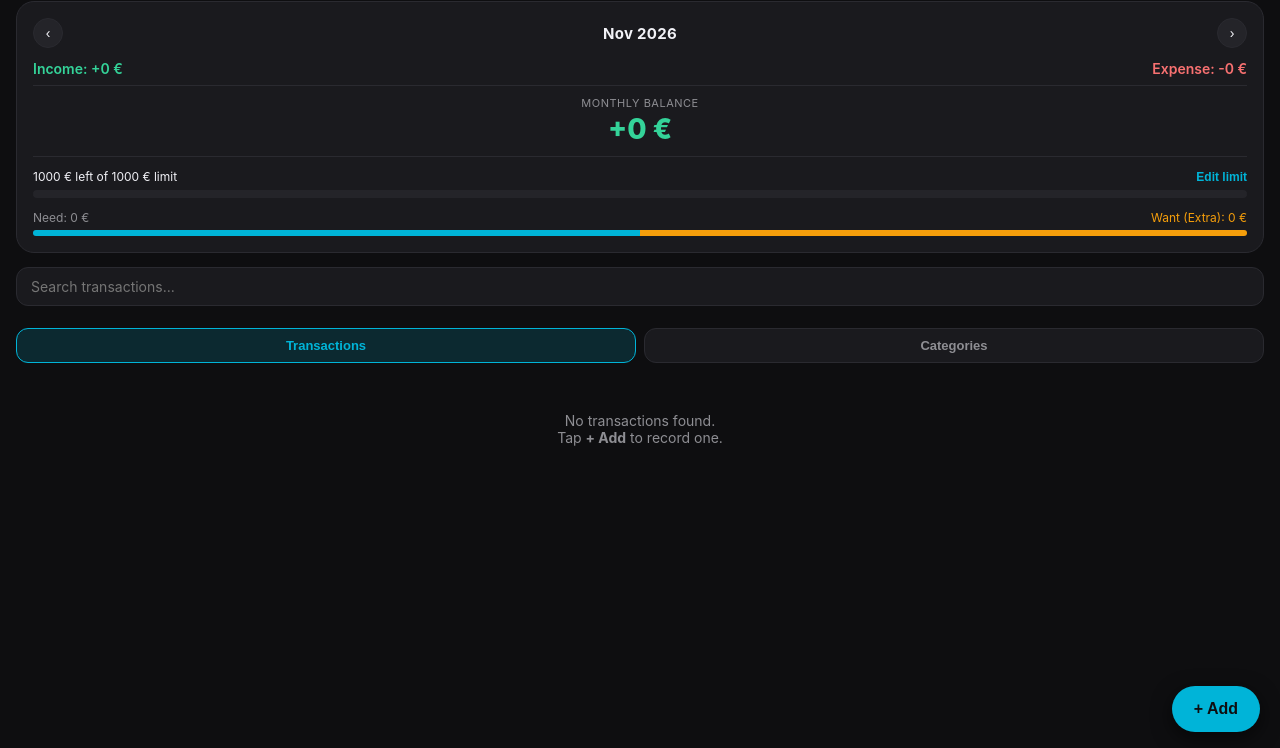
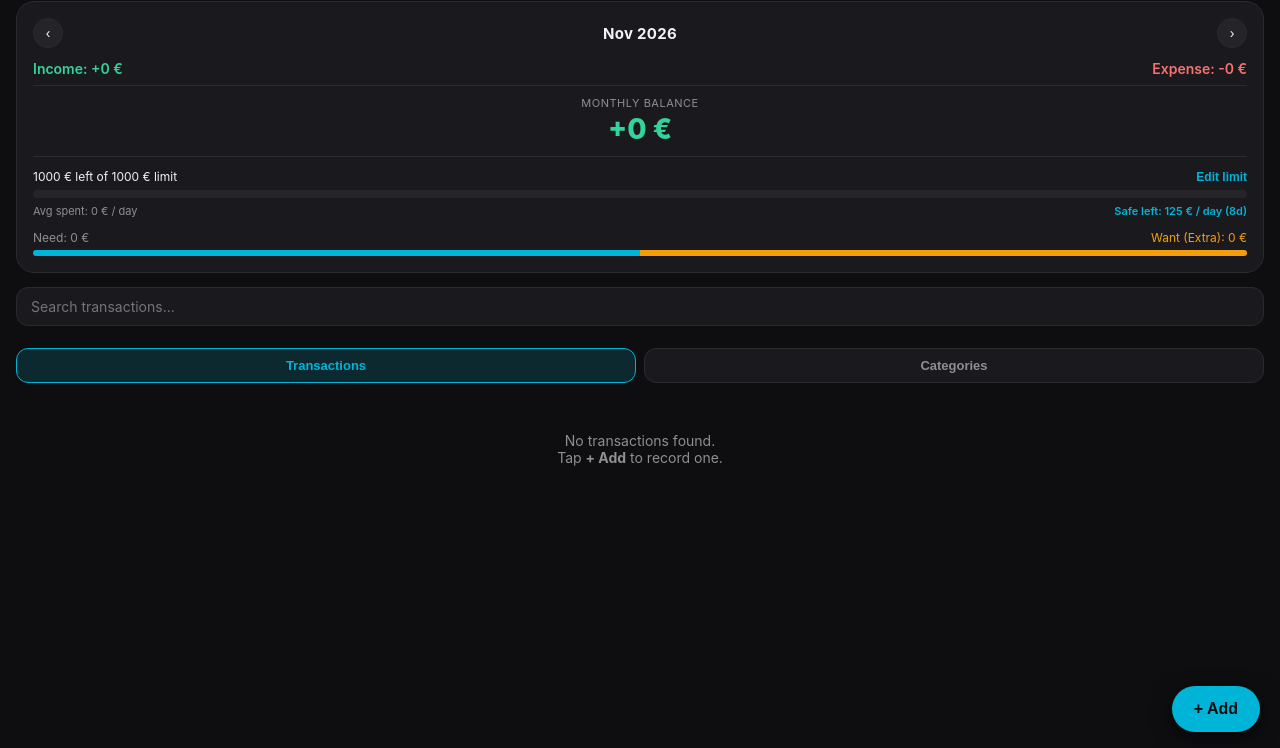
Before and after one commit to G4b3N21/Gaben-Wallet, a plain HTML site: page index.html in a window 1280 px wide. Shown: the part 52-800 px from the top of the page. Drawn offline with Linux system fonts and the light colour scheme.

Commit message:
Update index.html

```diff
--- a/index.html
+++ b/index.html
@@ -494,6 +494,10 @@
         <div class="bar-track">
             <div class="bar-fill" id="limitBar" style="width:0%;"></div>
         </div>
+        <div class="nw-row" id="dailyStatsRow" style="margin-top:-6px; margin-bottom:12px; font-size:11px;">
+            <span id="avgDailyText">Avg spent: 0 € / day</span>
+            <span id="safeDailyText" style="color:var(--accent); font-weight:600;">Safe left: 0 € / day</span>
+        </div>
 
         <div class="nw-row">
             <span id="needText">Need: 0 €</span>
@@ -706,6 +710,29 @@
                 limitText.innerText = `Over limit by ${fmtEur(Math.abs(left))}!`;
                 limitText.style.color = 'var(--expense)';
                 limitBar.style.backgroundColor = 'var(--expense)';
+            }
+
+            // Daily average & safe daily spend
+            const now = new Date();
+            const isCurrentMonth = (year === now.getFullYear() && month === now.getMonth());
+            const daysInMonth = new Date(year, month + 1, 0).getDate();
+            const daysPassed = isCurrentMonth ? now.getDate() : daysInMonth;
+            const daysLeft = isCurrentMonth ? Math.max(1, daysInMonth - now.getDate() + 1) : 0;
+
+            const avgPerDay = exp / Math.max(1, daysPassed);
+            document.getElementById('avgDailyText').innerText = `Avg spent: ${fmtEur(avgPerDay)} / day`;
+
+            const safeEl = document.getElementById('safeDailyText');
+            if (!isCurrentMonth) {
+                safeEl.innerText = `Month finished (${daysInMonth} days)`;
+                safeEl.style.color = 'var(--text-muted)';
+            } else if (left > 0) {
+                const safePerDay = left / daysLeft;
+                safeEl.innerText = `Safe left: ${fmtEur(safePerDay)} / day (${daysLeft}d)`;
+                safeEl.style.color = safePerDay < avgPerDay ? '#F59E0B' : 'var(--accent)';
+            } else {
+                safeEl.innerText = `Safe left: 0 € / day`;
+                safeEl.style.color = 'var(--expense)';
             }
 
             document.getElementById('needText').innerText = `Need: ${fmtEur(needTotal)}`;
```
